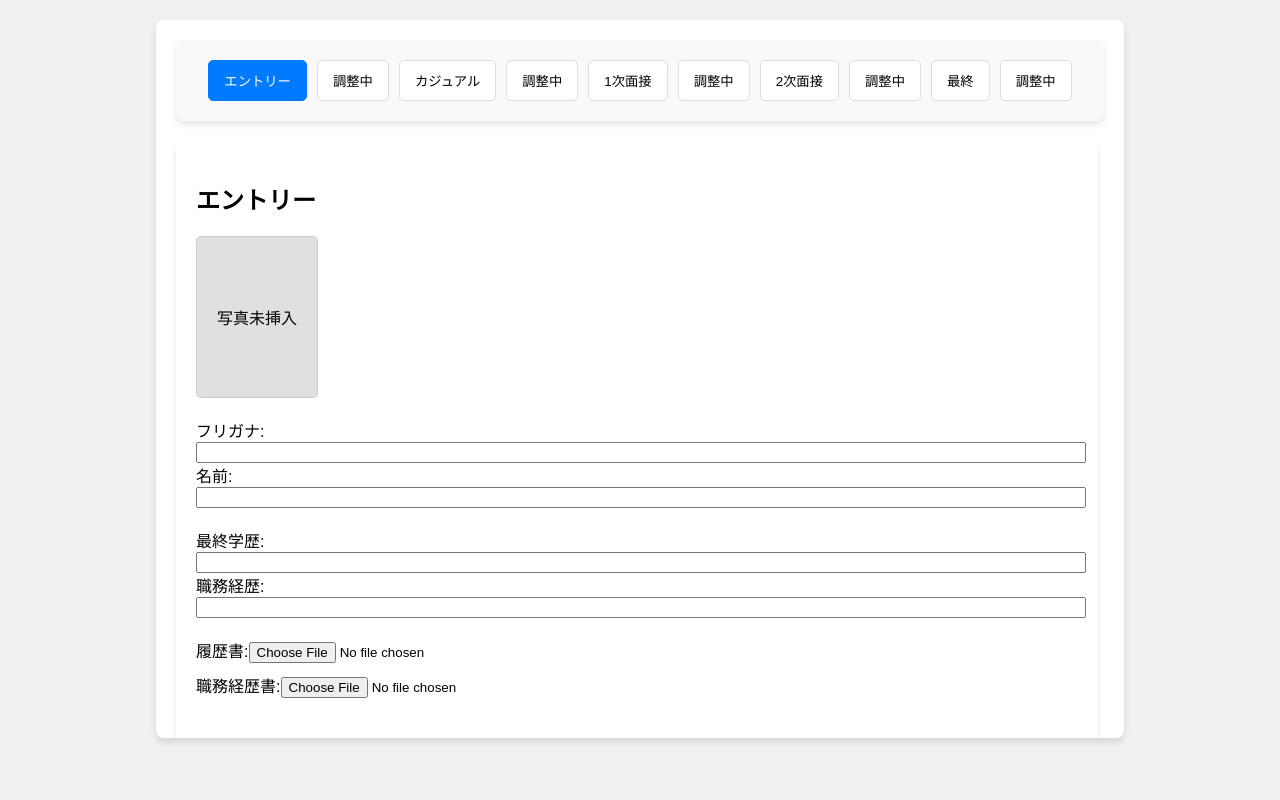
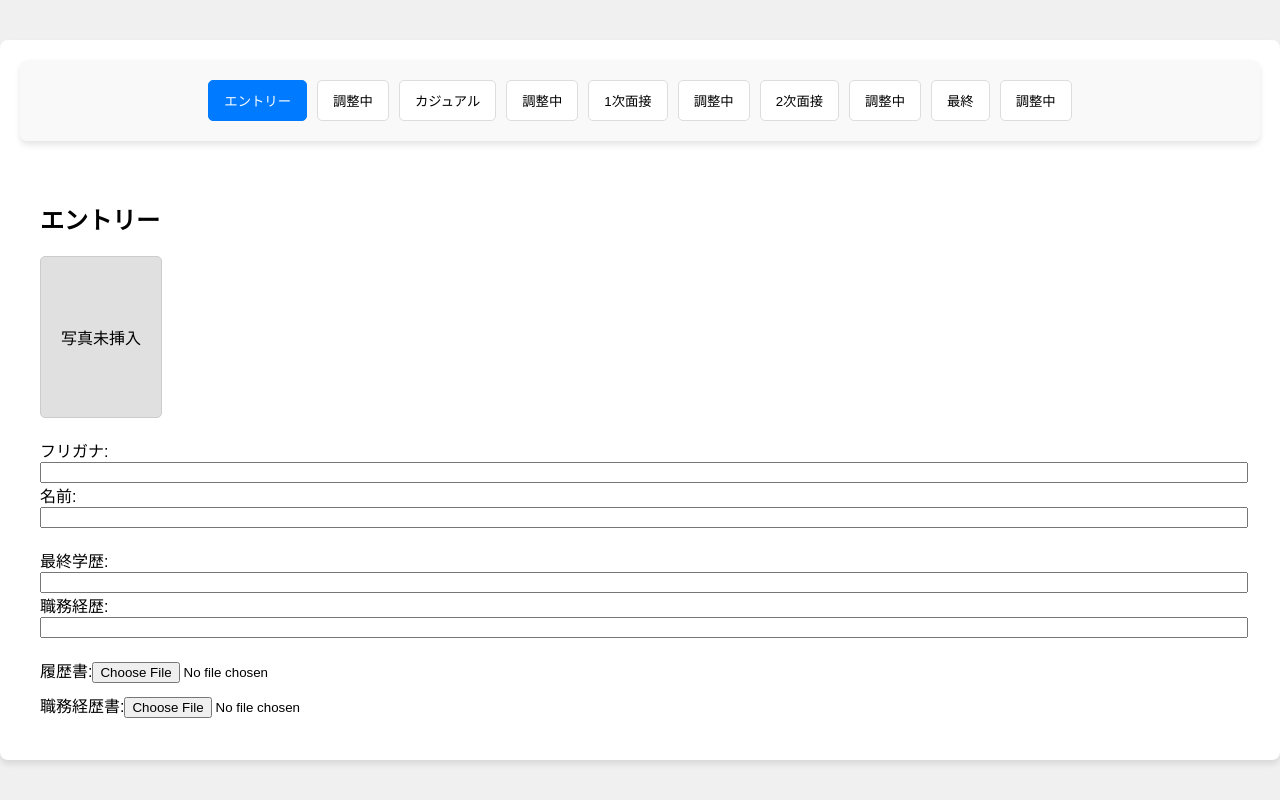
Before and after one commit to fuukanoo/SRM_prod, a React (Create React App) app in the folder SRM_client/: page / in a window 1280 px wide. Built offline with nearby package versions, Linux system fonts and the light colour scheme.

Commit message:
1/29_画面サイズ固定

```diff
--- a/SRM_client/src/App.jsx
+++ b/SRM_client/src/App.jsx
@@ -1,4 +1,6 @@
-import React, { useState } from "react";
+// App.jsx
+
+import React, { useState, useEffect } from "react";
 import StepNavigator from "./components/StepNavigator";
 import ProfileScreen from "./components/ProfileScreen";
 import EntryAdjustmentScreen from "./components/EntryAdjustmentScreen";
@@ -73,7 +75,6 @@ function App() {
     { id: 10, type: 'other' },
   ]);
 
-  // 新しいフォロー面談を追加する関数
   const handleAddStep = () => {
     const newStepName = `フォロー面談 ${steps.length + 1}`;
     setStepLabels((prev) => [...prev, newStepName]);
@@ -124,8 +125,40 @@ function App() {
     }
   };
 
+  const [scale, setScale] = useState(1);
+
+  useEffect(() => {
+    const updateScale = () => {
+      const fixedWidth = 1280;
+      const fixedHeight = 720;
+      const windowWidth = window.innerWidth;
+      const windowHeight = window.innerHeight;
+
+      const scaleX = windowWidth / fixedWidth;
+      const scaleY = windowHeight / fixedHeight;
+
+      const newScale = Math.min(scaleX, scaleY);
+      setScale(newScale);
+    };
+
+    // 初回レンダリング時にスケールを設定
+    updateScale();
+
+    // リサイズ時にスケールを更新
+    window.addEventListener("resize", updateScale);
+
+    // クリーンアップ
+    return () => window.removeEventListener("resize", updateScale);
+  }, []);
+
   return (
     <div className="app-container">
+      <div
+        className="scale-wrapper"
+        style={{
+          transform: `scale(${scale})`,
+        }}
+      >
         <div className="container">
           {/* ステップナビゲーション */}
           <StepNavigator
@@ -138,6 +171,7 @@ function App() {
           {renderStep()}
         </div>
       </div>
+    </div>
   );
 }
 
--- a/SRM_client/src/index.css
+++ b/SRM_client/src/index.css
@@ -1,41 +1,45 @@
-/* 全体のリセット */
+/* index.css */
+
+/* 全体のリセットと基本設定 */
 body, html {
   margin: 0;
   padding: 0;
-  font-family: 'Arial', sans-serif;
-  background-color: #f0f0f0; /* 背景色を薄いグレーに設定 */
   width: 100%;
   height: 100%;
   overflow: hidden; /* スクロールを非表示 */
   display: flex;
-  flex-direction: column;
   align-items: center;
+  justify-content: center;
+  background-color: #f0f0f0; /* 背景色を薄いグレーに設定 */
+  font-family: 'Arial', sans-serif;
 }
 
-/* アプリ全体を画面いっぱいに */
 .app-container {
+  width: 1280px;  /* 固定横幅 */
+  height: 720px;  /* 固定縦幅 */
+  background-color: #fff;
+  border-radius: 8px;
+  box-shadow: 0 4px 6px rgba(0,0,0,0.1);
+  overflow: hidden;
+  position: relative;
+}
+
+.scale-wrapper {
+  width: 1280px;
+  height: 720px;
+  transform-origin: top left; /* スケーリングの起点を左上に設定 */
+}
+
+.container {
   width: 100%;
   height: 100%;
-  padding: 20px; /* 上下の余白を20pxに設定 */
-  display: flex;
-  flex-direction: column;
-  align-items: center;
-  justify-content: flex-start;
+  padding: 20px;
   box-sizing: border-box;
+  overflow: auto; /* 内部のコンテンツがはみ出た場合にスクロール */
 }
 
-/* コンテンツエリアを可変サイズに */
-.container {
-  width: 95%; /* 横幅を90%に設定（画面幅に応じて調整） */
-  max-width: 2000px; /* 最大幅を1200pxに固定 */
-  height: calc(100% - 20px); /* 高さを画面サイズに応じて計算 */
-  padding: 20px;
-  background-color: #fff; /* 背景色を白に設定 */
-  border-radius: 8px; /* 角を丸める */
-  box-shadow: 0 4px 6px rgba(0, 0, 0, 0.1); /* 軽い影を付ける */
-  /* box-sizing: border-box; */
-  overflow: hidden; /* コンテンツがはみ出ないように設定 */
-}
+/* ステップナビゲーションのスタイルは既存のまま */
+
 
 /* メディアクエリでレスポンシブ対応 */
 @media (max-width: 768px) {
```
Also changed, not shown: SRM_client/src/components/ProfileScreen.css (added, +102 -0 lines). Lines whose indentation alone changed are shown as unchanged.
